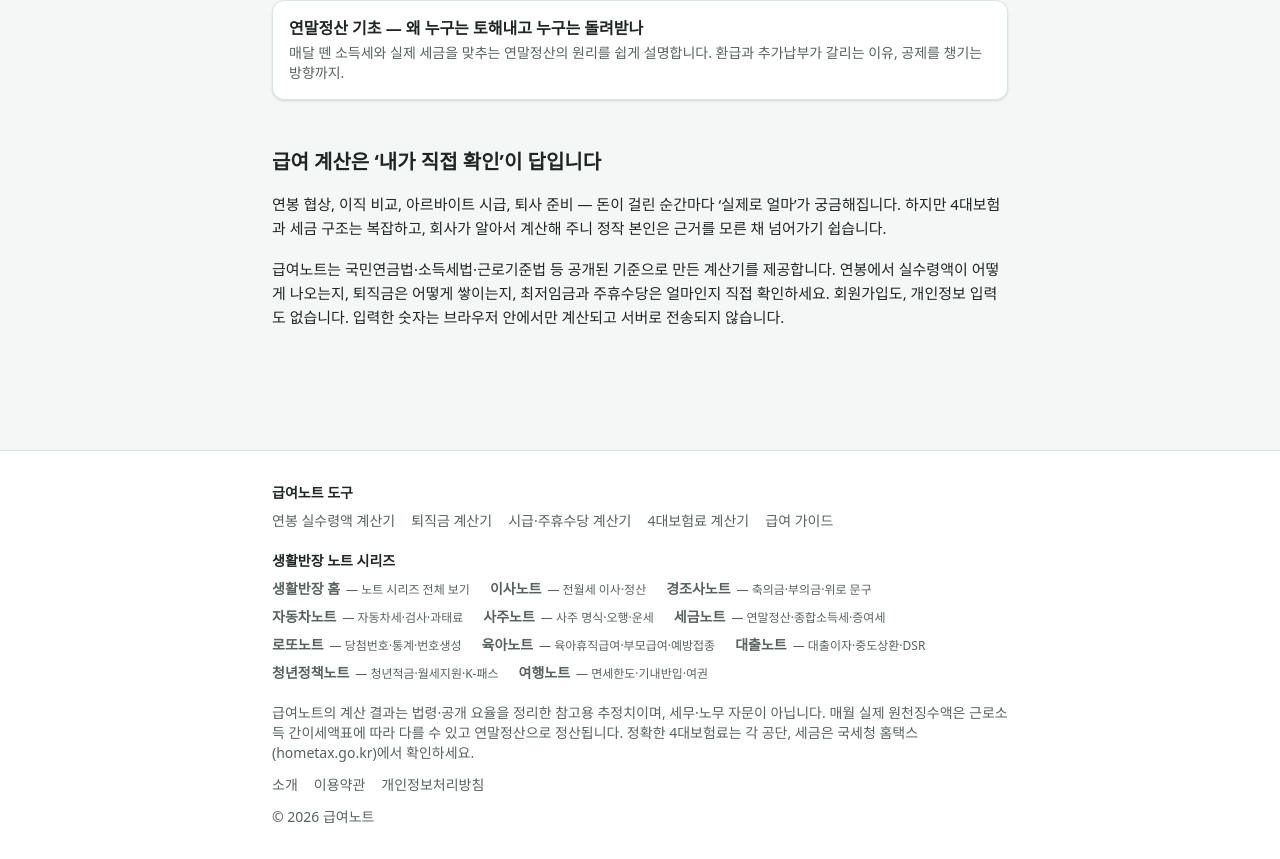
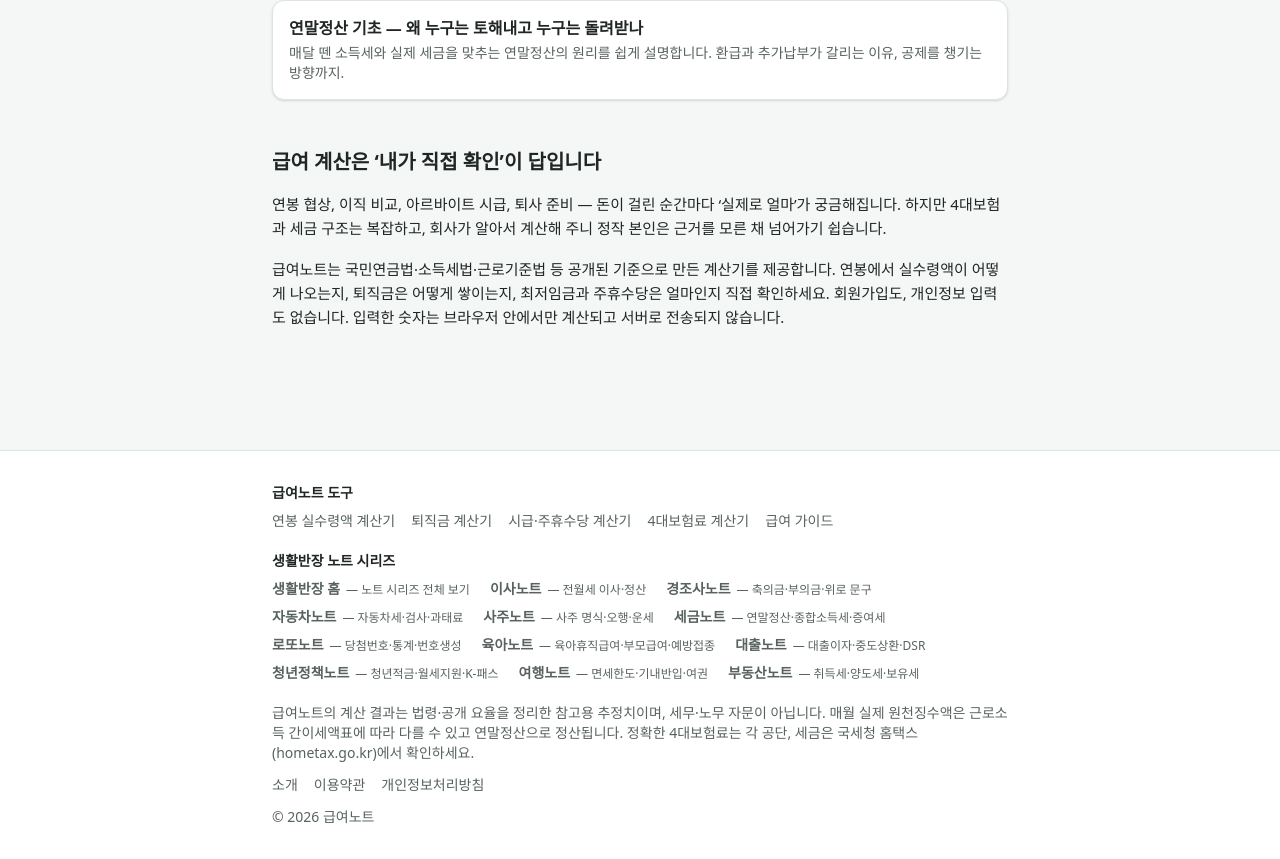
Before and after one commit to cdkjjang/salary-note, a Next.js app: page / in a window 1280 px wide. Shown: the part 1126-1985 px from the top of the page. Built offline with nearby package versions, Linux system fonts and the light colour scheme; no server answers; a web font is replaced by a local one.

Commit message:
크로스링크에 부동산노트 추가
FamilyLinks 정본 SITES 배열에 budongsan(부동산노트) 한 줄 추가.

```diff
--- a/components/FamilyLinks.tsx
+++ b/components/FamilyLinks.tsx
@@ -15,6 +15,7 @@ const SITES = [
   { slug: "loan", name: "대출노트", url: "https://loan.lifebanjang.com", desc: "대출이자·중도상환·DSR" },
   { slug: "youth", name: "청년정책노트", url: "https://youth.lifebanjang.com", desc: "청년적금·월세지원·K-패스" },
   { slug: "trip", name: "여행노트", url: "https://trip.lifebanjang.com", desc: "면세한도·기내반입·여권" },
+  { slug: "budongsan", name: "부동산노트", url: "https://budongsan.lifebanjang.com", desc: "취득세·양도세·보유세" },
 ];
 
 export default function FamilyLinks() {
```
